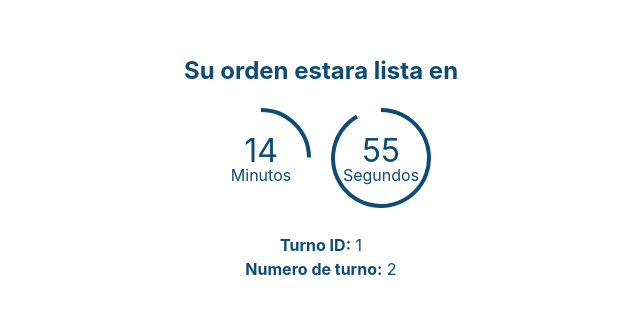
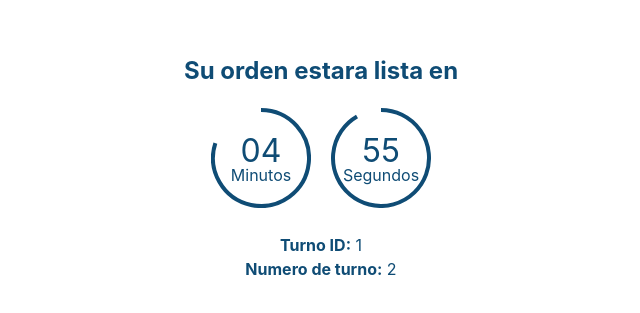
Before and after one commit to EmanuelPalacio/C7-05-node-react, a React (Vite) app in the folder frontend/: page /client/1 in a window 1280 px wide. Shown: the part 235-548 px from the top of the page, without its empty margins (319-959 px from the left). Built offline with nearby package versions, Linux system fonts and the light colour scheme.

Commit message:
configurar variables de entorno, conectar el login front con el backend y mejorar countdown

```diff
--- a/frontend/src/models/user.type.ts
+++ b/frontend/src/models/user.type.ts
@@ -1,8 +1,13 @@
 export interface ApiUser {
+  success: boolean,
+  status: number,
+  msg: string,
+  /*
   id: number;
   user_name: string;
   turn_id: number[];
   token: string;
+  */
 }
 
 export interface User {
--- a/frontend/src/pages/client/components/CountDown.tsx
+++ b/frontend/src/pages/client/components/CountDown.tsx
@@ -5,7 +5,7 @@ import { SVGCircle } from './SVGCircle';
 const SECOND = 1000;
 const MINUTE = SECOND * 60;
 
-const deadline = new Date(Date.now() + (1000*60*15)); // 15 minutos a partir del momento en que se genera la página
+const deadline = new Date(Date.now() + (1000*60*5)); // 15 minutos a partir del momento en que se genera la página
 
 // eslint-disable-next-line camelcase
 function mapNumber(number: number, in_min: number, in_max: number, out_min: number, out_max: number) {
@@ -16,27 +16,34 @@ function mapNumber(number: number, in_min: number, in_max: number, out_min: numb
 export default function CountDown() {
   const parsedDeadline = useMemo(() => Date.parse(deadline.toString()), [deadline]);
   const [time, setTime] = useState(parsedDeadline - Date.now());
+  const [maxTime] = useState((((parsedDeadline - Date.now()) / MINUTE) % 60) )
   /* console.log(new Date(time).toISOString().slice(11, 19)); */
 
   useEffect(() => {
-
+    console.log(maxTime)
     const interval = setInterval(() => setTime(parsedDeadline - Date.now()), 1000);
 
     return () => clearInterval(interval);
   }, [parsedDeadline]);
 
+  const minuteTime = (time / MINUTE) % 60;
+  const secondTime = (time / SECOND) % 60;
+
   return (
     <div className={styles.timer}>
-      {Object.entries({
-        Minutos: (time / MINUTE) % 60,
-        Segundos: (time / SECOND) % 60,
-      }).map(([label, value]) => (
-        <div key={label} className={styles.countdown_item}>
-          <p>{`${Math.floor(value)}`.padStart(2, '0')}</p>
-          <span>{label}</span>
-          <SVGCircle radius={mapNumber(value, 0, 60, 0, 360)} />
-        </div>
-      ))}
+
+      <div className={styles.countdown_item}>
+        <p>{`${Math.floor((time / MINUTE) % 60)}`.padStart(2, '0')}</p>
+        <span>Minutos</span>
+        <SVGCircle radius={mapNumber(Math.floor(minuteTime), 0, Math.ceil(maxTime), 0, 360)} />
+      </div>
+
+      <div className={styles.countdown_item}>
+        <p>{`${Math.floor(secondTime)}`.padStart(2, '0')}</p>
+        <span>Segundos</span>
+        <SVGCircle radius={mapNumber(secondTime, 0, 60, 0, 360)} />
+      </div>
+
     </div>
   );
 }
--- a/frontend/src/pages/login/Login.tsx
+++ b/frontend/src/pages/login/Login.tsx
@@ -41,7 +41,7 @@ const Login = () => {
   return (
     <div className={styles.loginContainer}>
       <div className={styles.imgContainer}>
-        <ImageLoginSvg />
+        <ImageLoginSvg  svgProp={{width: 500, height: 500}}/>
       </div>
       <form onSubmit={handleSubmit} className={styles.formContainer}>
         <span className={styles.formContainer_logo}>
--- a/frontend/src/pages/login/services/auth.json
+++ /dev/null
@@ -1,9 +0,0 @@
-[
-  {
-    "id": 1,
-    "user_name": "Juan",
-    "user_password": "1234",
-    "turn_id": [1, 2, 3],
-    "token": "1234567890"
-  }
-]
--- a/frontend/src/pages/login/services/auth.ts
+++ b/frontend/src/pages/login/services/auth.ts
@@ -2,28 +2,31 @@
 import { ApiUser } from '@/models/user.type';
 import { authAdapter } from '../adapter/auth.adapter';
 import axios from 'axios';
-import dataUsers from './auth.json';
 
-// export const authUrl = process.env.NODE_ENV === 'production' ? process.env.AUTH_URL : 'http://localhost:3000/auth';
-
-// If you are using Vite, use import.meta.env instead, process.env is removed.
-
-// And make sure variables start with VITE_ in .env file.
-
-// VITE_SOME_KEY=123
-// more https://vitejs.dev/guide/env-and-mode.html
+export const authUrl = import.meta.env.VITE_NODE_ENV === 'production' ? import.meta.env.VITE_AUTH_URL : 'http://localhost:9000/api/auth/login';
 
 export const authService = async (userName: string, password: string) => {
-  /*   const response = await axios.post<ApiUser>(`${authUrl}`, {
-    user_name: userName,
-    password,
-    turn_id: [],
-  }); */
+
+
   try {
-    const response = dataUsers.find((user) => user.user_name === userName && user.user_password === password);
+    const response = await axios.post<ApiUser>(`${authUrl}`, {
+      user_name: userName,
+      user_password:password,
+    });
 
-    if (response) {
-      return authAdapter(response);
+
+    console.log(`La respuesta del backend es ${response.data.msg}`);
+    /*
+      response.data:{
+        "success": boolean,
+        "status": number,
+        "msg": string
+      }
+    */
+
+    if (response.data.msg) {
+      /* return authAdapter(response.data); // EL ADAPTER transforma los datos que recibe del backend en un objeto manipulable por el front */
+      return true;
     }
     return null;
   } catch (error) {
--- a/frontend/tsconfig.json
+++ b/frontend/tsconfig.json
@@ -5,6 +5,7 @@
       "@/*": ["src/*"]
     },
     "target": "ESNext",
+    "types": ["vite/client"], // Para resolver el error en import.meta.env
     "useDefineForClassFields": true,
     "lib": ["DOM", "DOM.Iterable", "ESNext"],
     "allowJs": false,
```
Also changed, not shown: frontend/src/env.d.ts (added, +13 -0 lines), 1 other file (tests, documents, lock files or other folders).
